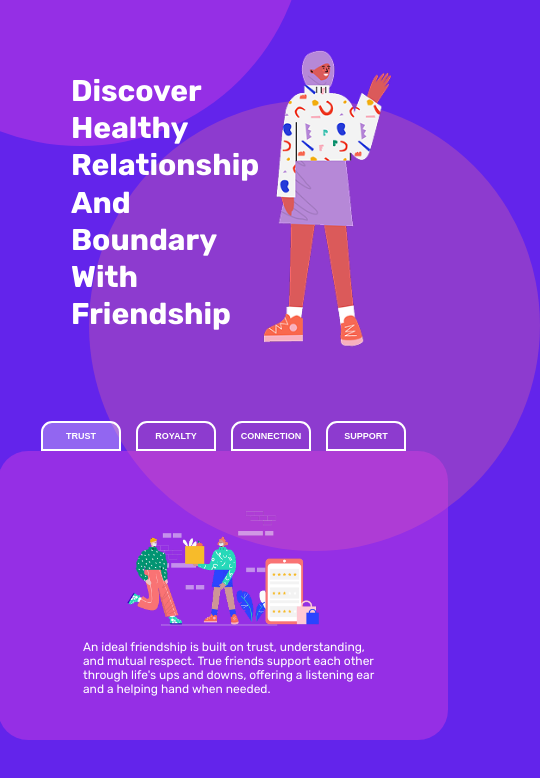
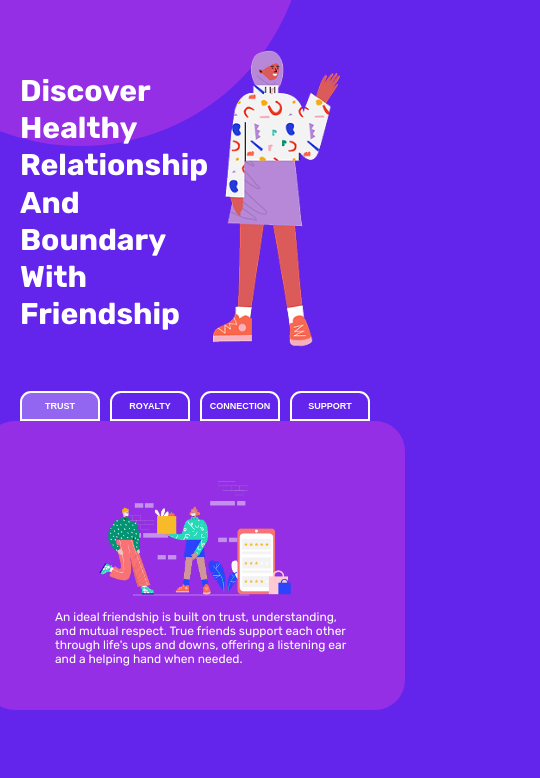
Before and after one commit to 000begana000/healthy_friendship, a React (Vite) app: page / in a window 390 px wide. Shown: the top 778 px of the page, 540 px wide, since content can reach past the window. Built offline with nearby package versions, Linux system fonts and the light colour scheme.

Commit message:
fix: responsible design

```diff
--- a/src/components/Header/Header.css
+++ b/src/components/Header/Header.css
@@ -2,6 +2,7 @@
   margin-top: 170px;
   display: flex;
   justify-content: space-between;
+  width: 100%;
 }
 
 .header .heading {
@@ -32,8 +33,7 @@
 
 @media only screen and (max-width: 947px) {
   .header {
-    width: 545px;
-    box-sizing: border-box;
+    width: 100%;
   }
 
   .header .heading {
@@ -56,11 +56,10 @@
   }
 }
 
-@media only screen and (max-width: 480px) {
+@media only screen and (max-width: 649px) {
   .header {
     margin-top: 50px;
-    width: 248px;
-    box-sizing: border-box;
+    width: 100%;
   }
 
   .header .heading {
--- a/src/components/UI/TabButton.css
+++ b/src/components/UI/TabButton.css
@@ -32,7 +32,7 @@
   }
 }
 
-@media only screen and (max-width: 480px) {
+@media only screen and (max-width: 649px) {
   .examples button {
     width: 80px;
     height: 30px;
@@ -41,5 +41,6 @@
     font-size: 9px;
     padding: 0;
     align-content: center;
+    margin-right: 10px;
   }
 }
--- a/src/index.css
+++ b/src/index.css
@@ -7,13 +7,17 @@
 body {
   margin: 0;
   padding: 0;
+  width: 100vw;
   box-sizing: border-box;
   background-color: var(--purple);
   color: white;
   font-family: "Rubik", serif;
   position: relative;
-  width: 100vw;
   overflow-x: hidden;
+  display: block;
+  -box-sizing: border-box;
+  -moz-box-sizing: border-box;
+  -webkit-box-sizing: border-box;
 }
 
 .container {
@@ -34,7 +38,7 @@ body {
   z-index: -2;
 }
 
-.container::after {
+/* .container::after {
   content: "";
   width: 696px;
   height: 696px;
@@ -45,7 +49,7 @@ body {
   top: 100px;
   right: -239px;
   z-index: -2;
-}
+} */
 
 .examples {
   list-style: none;
@@ -85,12 +89,9 @@ body {
 }
 
 @media only screen and (max-width: 947px) {
-  body {
-    margin: 0 auto;
-  }
-
   .container {
     width: 545px;
+    margin: 0 auto 50px;
   }
 
   .container::before {
@@ -127,9 +128,13 @@ body {
   }
 }
 
-@media only screen and (max-width: 480px) {
+@media only screen and (max-width: 649px) {
+  body {
+    overflow-x: hidden;
+  }
   .container {
-    width: 248px;
+    width: 350px;
+    margin: 0 auto 30px;
   }
 
   .container::before {
@@ -138,6 +143,7 @@ body {
   }
 
   .container::after {
+    overflow-x: hidden;
     width: 451px;
     height: 451px;
     top: 50px;
@@ -145,14 +151,12 @@ body {
   }
 
   .examples {
-    margin: 30px -30px 0;
-    width: 430px;
+    margin: 0 auto;
   }
 
   .card {
-    width: 450px;
+    width: 420px;
     height: 289px;
-    margin-left: -73px;
   }
 
   .content {
```
